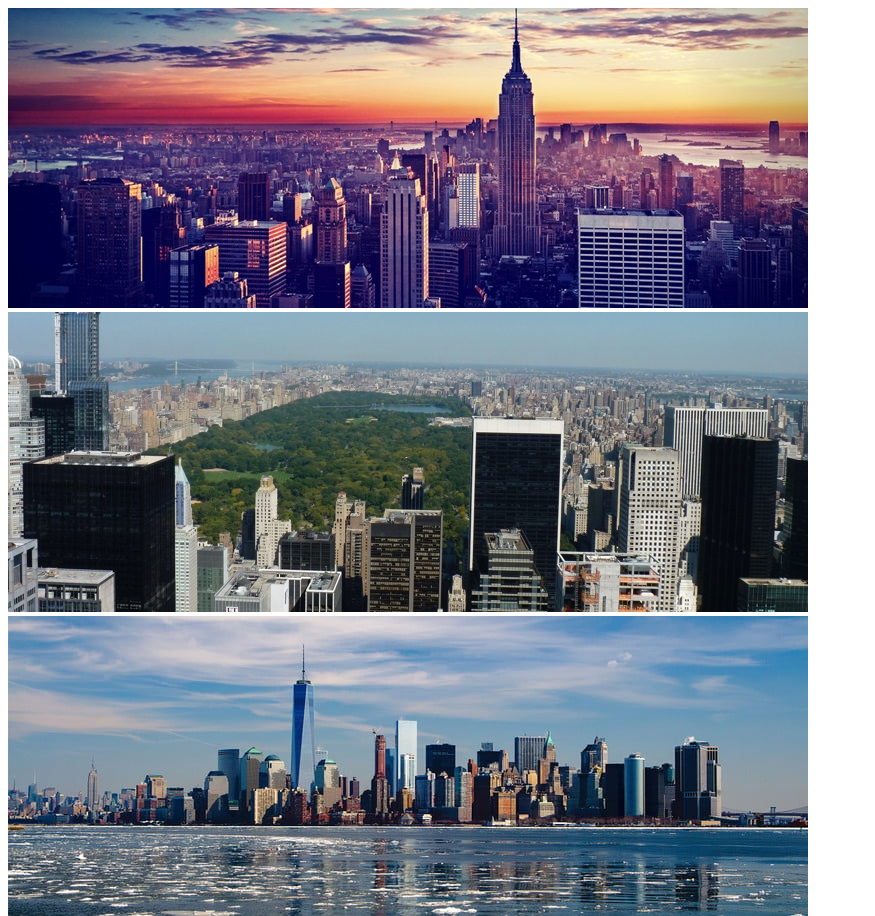
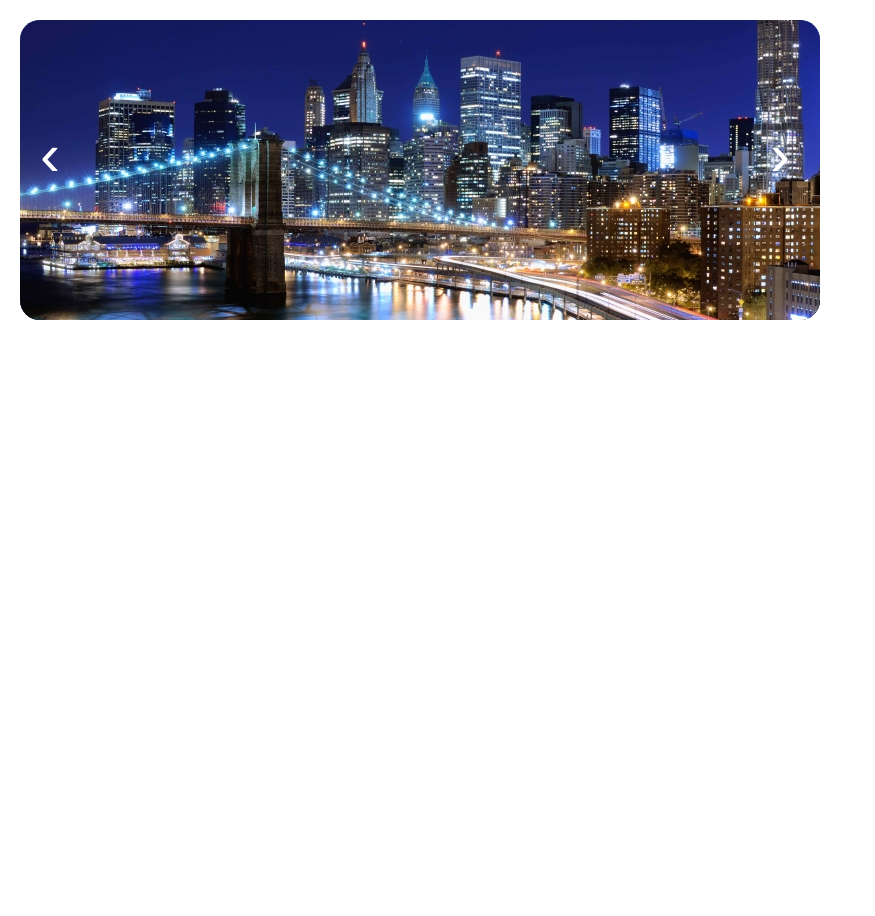
Before and after one commit to alirezamhi/slider-one, a plain HTML site: page index.html in a window 1280 px wide. Shown: the top 916 px of the page, without its empty margins (0-875 px from the left). After the commit the page ends 800 px from the top, so only its background shows below. Drawn offline with Linux system fonts and the light colour scheme.

Commit message:
add style

```diff
--- a/index.html
+++ b/index.html
@@ -5,6 +5,7 @@
     <meta http-equiv="X-UA-Compatible" content="IE=edge">
     <meta name="viewport" content="width=device-width, initial-scale=1.0">
     <title>slider 1</title>
+    <link rel="stylesheet" href="./style/style.css">
 </head>
 <body>
     <div id="allslider">
@@ -23,8 +24,8 @@
             </div>
         </div>
         <div>
-            <button type="button">&lsaquo;</button>
-            <button type="button">&rsaquo;</button>
+            <button type="button" id="previous">&lsaquo;</button>
+            <button type="button" id="next">&rsaquo;</button>
         </div>
     </div>
 </body>
--- /dev/null
+++ b/style/style.css
@@ -0,0 +1,35 @@
+*{
+    padding: 0px;
+    margin: 0px;
+}
+#allslider{
+    margin: 20px;
+    width: 800px;
+    height: 300px;
+    overflow: hidden;
+    position: relative;
+    border-radius: 20px;
+}
+.slid{
+    position: absolute;
+}
+button{
+    font-size: 60px;
+    color: white;
+    background: transparent;
+    border: none;
+    outline: none;
+    cursor: pointer;
+    position: absolute;
+    top:100px;
+    transition: 0.3s;
+}
+#previous{
+    left: 20px;
+}
+#next{
+    left: 750px;
+}
+button:hover{
+    color: turquoise;
+}
```
